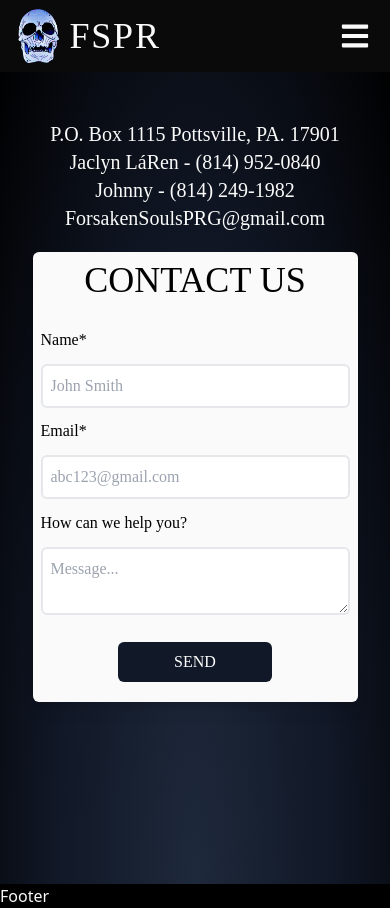
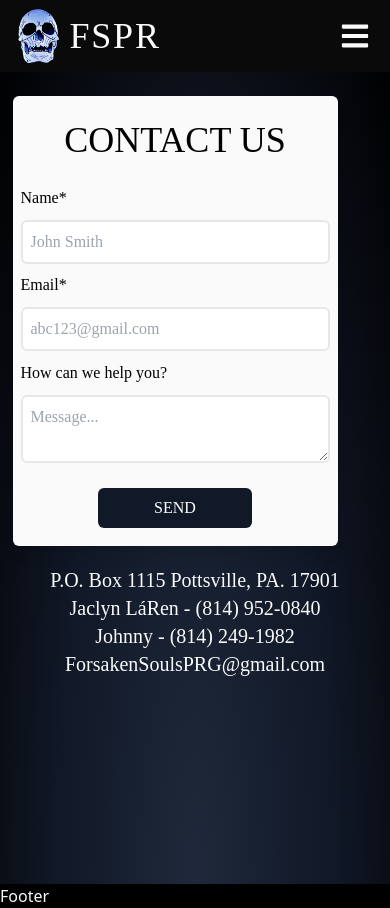
Before and after one commit to dinbusan/fspr, a React (Vite) app: page /contact in a window 390 px wide. Built offline with nearby package versions, Linux system fonts and the light colour scheme; a web font is replaced by a local one.

Commit message:
contact form is responsive

```diff
--- a/src/pages/Contact.jsx
+++ b/src/pages/Contact.jsx
@@ -54,21 +54,13 @@ const Contact = () => {
         </div>
       ) : (
         <div className="w-5/6">
-          <div className="font-antique mt-20">
-            <p className="text-neutral-50 text-center text-xl">
-              P.O. Box 1115 Pottsville, PA. 17901 <br /> Jaclyn LáRen - (814)
-              952-0840
-              <br />
-              Johnny - (814) 249-1982 <br />
-              ForsakenSoulsPRG@gmail.com
-            </p>
-
-            <div className="mt-5 md:w-1/2 flex justify-center items-center">
+          <div className="font-antique mt-14 flex justify-center">
+            <div className="w-full flex flex-col lg:flex-row xl:w-3/4 justify-center items-center">
               <div
-                className="w-full shadow-lg rounded-md bg-neutral-50 p-2 md:p-8 flex flex-col"
+                className="w-full  shadow-lg rounded-md bg-neutral-50 mr-10 p-2 md:p-8 flex flex-col"
                 style={{ height: "450px" }}
               >
-                <h2 className="text-center font-medium mb-4 text-4xl">
+                <h2 className="text-center font-medium my-4 text-4xl">
                   CONTACT US
                 </h2>
                 <form
@@ -133,6 +125,13 @@ const Contact = () => {
                   </button>
                 </form>
               </div>
+              <p className="text-neutral-50 text-center text-xl mt-5">
+                P.O. Box 1115 Pottsville, PA. 17901 <br /> Jaclyn LáRen - (814)
+                952-0840
+                <br />
+                Johnny - (814) 249-1982 <br />
+                ForsakenSoulsPRG@gmail.com
+              </p>
             </div>
           </div>
         </div>
```
